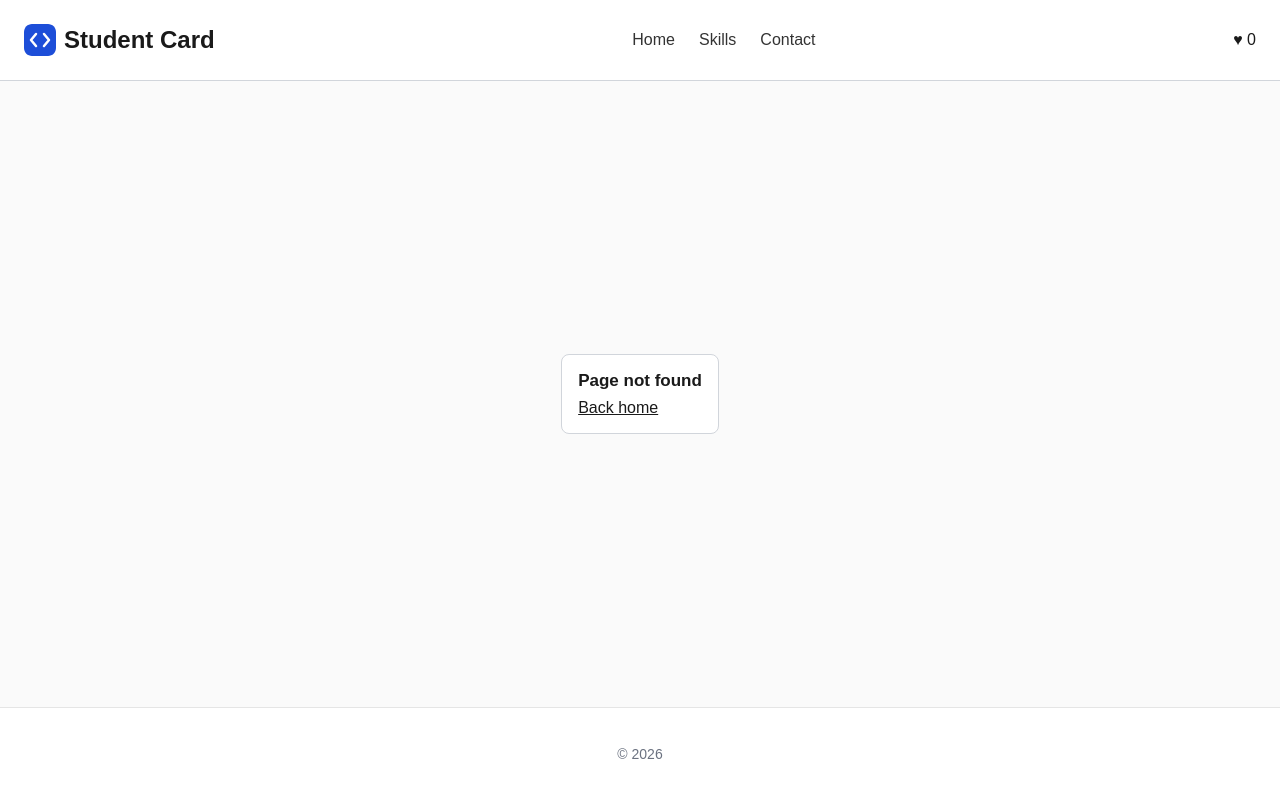
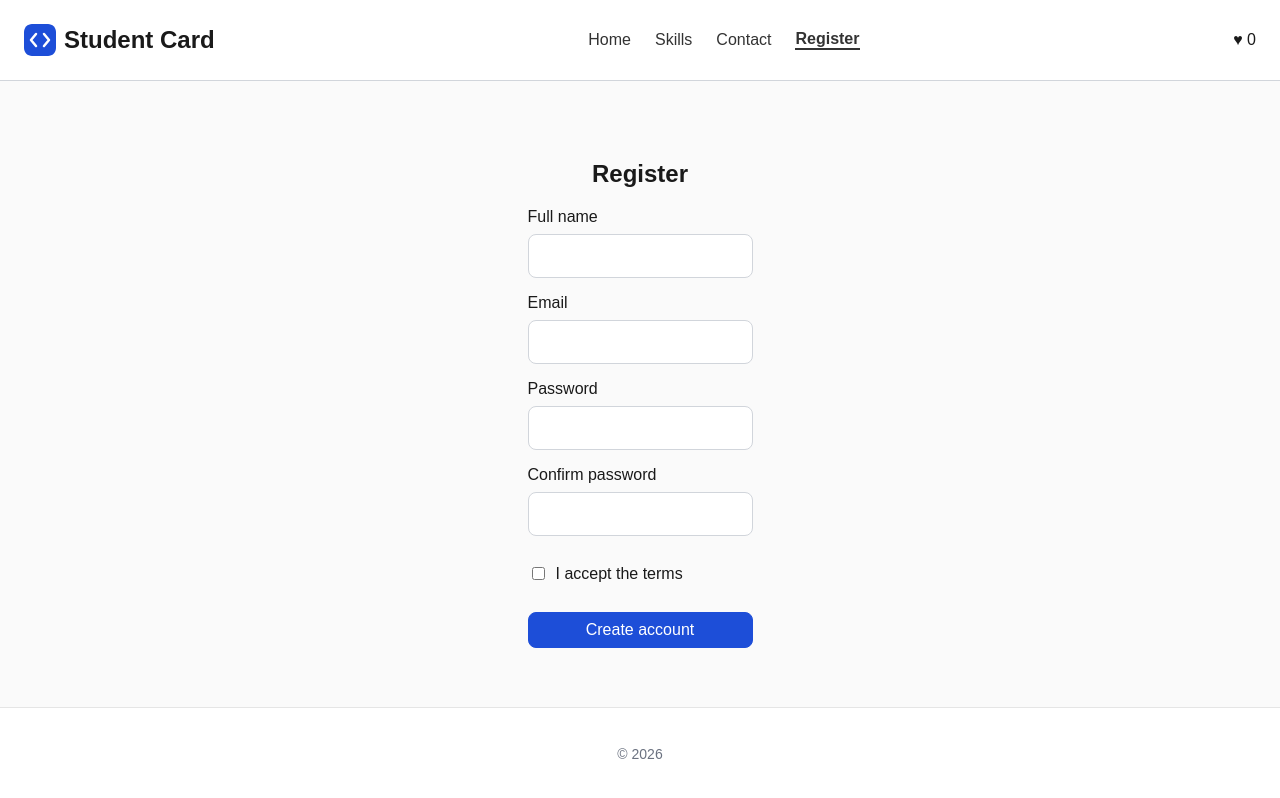
Before and after one commit to makishevat/iwamad-practice, a React (Vite) app: page /register in a window 1280 px wide. Before the commit this address had no page. Built offline with nearby package versions, Linux system fonts and the light colour scheme.

Commit message:
Part 1 – a Register page that works (a new route, five controlled fields, one validate function, errors on submit)

```diff
--- a/src/App.tsx
+++ b/src/App.tsx
@@ -4,6 +4,7 @@
 import { SkillsPage } from "./pages/SkillsPage";
 import { ContactPage } from "./pages/ContactPage";
 import { NotFoundPage } from "./pages/NotFoundPage";
+import { RegisterPage } from "./pages/RegisterPage";
 
 function App() {
   return (
@@ -12,6 +13,7 @@
         <Route index element={<HomePage />} />
         <Route path="skills" element={<SkillsPage />} />
         <Route path="contact" element={<ContactPage />} />
+        <Route path="register" element={<RegisterPage />} />
         <Route path="*" element={<NotFoundPage />} />
       </Route>
     </Routes>
--- a/src/components/Header.tsx
+++ b/src/components/Header.tsx
@@ -19,6 +19,7 @@
         <NavLink to="/" end>Home</NavLink>
         <NavLink to="/skills">Skills</NavLink>
         <NavLink to="/contact">Contact</NavLink>
+        <NavLink to="/register">Register</NavLink>
       </nav>
       <span className="likes-count">♥ {likes}</span>
     </header>
--- /dev/null
+++ b/src/lib/validateRegistration.ts
@@ -0,0 +1,37 @@
+export type RegistrationValues = {
+  fullName: string
+  email: string
+  password: string
+  confirmPassword: string
+  acceptTerms: boolean
+}
+
+export type RegistrationErrors = Partial<Record<keyof RegistrationValues, string>>
+
+export function validateRegistration(values: RegistrationValues): RegistrationErrors {
+  const errors: RegistrationErrors = {}
+
+  if (values.fullName.trim().length < 2) {
+    errors.fullName = 'Enter your full name'
+  }
+
+  if (!/^[^\s@]+@[^\s@]+\.[^\s@]+$/.test(values.email)) {
+    errors.email = 'Enter a valid email, like name@example.com'
+  }
+
+  if (values.password.length < 8) {
+    errors.password = 'Use at least 8 characters'
+  } else if (!/\d/.test(values.password)) {
+    errors.password = 'Include at least one number'
+  }
+
+  if (values.confirmPassword !== values.password) {
+    errors.confirmPassword = 'Passwords do not match'
+  }
+
+  if (!values.acceptTerms) {
+    errors.acceptTerms = 'Accept the terms to continue'
+  }
+
+  return errors
+}
--- /dev/null
+++ b/src/pages/RegisterPage.tsx
@@ -0,0 +1,121 @@
+import { useState } from "react";
+import type { ChangeEvent, SubmitEvent } from "react";
+import { Button } from "../components/ui/Button";
+import {
+  validateRegistration,
+  type RegistrationValues,
+} from "../lib/validateRegistration";
+
+const initialValues: RegistrationValues = {
+  fullName: "",
+  email: "",
+  password: "",
+  confirmPassword: "",
+  acceptTerms: false,
+};
+
+export function RegisterPage() {
+  const [values, setValues] = useState<RegistrationValues>(initialValues);
+  const [submitAttempted, setSubmitAttempted] = useState(false);
+  const [registered, setRegistered] = useState(false);
+
+  const errors = validateRegistration(values);
+
+  function handleChange(event: ChangeEvent<HTMLInputElement>) {
+    const { name, type, value, checked } = event.target;
+    setValues((current) => ({
+      ...current,
+      [name]: type === "checkbox" ? checked : value,
+    }));
+  }
+
+  function handleSubmit(event: SubmitEvent<HTMLFormElement>) {
+    event.preventDefault();
+    setSubmitAttempted(true);
+    if (Object.keys(errors).length === 0) {
+      setRegistered(true);
+    }
+  }
+
+  if (registered) {
+    return <p role="status">Thanks, {values.fullName.trim()}. You are registered.</p>;
+  }
+
+  const show = submitAttempted;
+
+  return (
+    <>
+      <h2>Register</h2>
+      <form className="form" onSubmit={handleSubmit} noValidate>
+        <div className="field">
+          <label htmlFor="fullName">Full name</label>
+          <input
+            id="fullName"
+            name="fullName"
+            value={values.fullName}
+            onChange={handleChange}
+            aria-invalid={show && errors.fullName ? true : undefined}
+          />
+          {show && errors.fullName && <p className="field-error">{errors.fullName}</p>}
+        </div>
+
+        <div className="field">
+          <label htmlFor="email">Email</label>
+          <input
+            id="email"
+            name="email"
+            type="email"
+            value={values.email}
+            onChange={handleChange}
+            aria-invalid={show && errors.email ? true : undefined}
+          />
+          {show && errors.email && <p className="field-error">{errors.email}</p>}
+        </div>
+
+        <div className="field">
+          <label htmlFor="password">Password</label>
+          <input
+            id="password"
+            name="password"
+            type="password"
+            value={values.password}
+            onChange={handleChange}
+            aria-invalid={show && errors.password ? true : undefined}
+          />
+          {show && errors.password && <p className="field-error">{errors.password}</p>}
+        </div>
+
+        <div className="field">
+          <label htmlFor="confirmPassword">Confirm password</label>
+          <input
+            id="confirmPassword"
+            name="confirmPassword"
+            type="password"
+            value={values.confirmPassword}
+            onChange={handleChange}
+            aria-invalid={show && errors.confirmPassword ? true : undefined}
+          />
+          {show && errors.confirmPassword && (
+            <p className="field-error">{errors.confirmPassword}</p>
+          )}
+        </div>
+
+        <div className="field">
+          <label className="check" htmlFor="acceptTerms">
+            <input
+              id="acceptTerms"
+              name="acceptTerms"
+              type="checkbox"
+              checked={values.acceptTerms}
+              onChange={handleChange}
+            />
+            I accept the terms
+          </label>
+          {show && errors.acceptTerms && <p className="field-error">{errors.acceptTerms}</p>}
+        </div>
+
+        <Button type="submit">Create account</Button>
+      </form>
+    </>
+  );
+}
--- a/src/styles/tokens.css
+++ b/src/styles/tokens.css
@@ -6,6 +6,7 @@
   --color-text-muted: #6b7280;
   --color-surface: #ffffff;
   --color-border: #d1d5db;
+  --color-error: #b91c1c;
 
   /* space */
   --space-2: 8px;
--- a/src/styles/ui.css
+++ b/src/styles/ui.css
@@ -54,3 +54,36 @@
   width: 32px;
   height: 32px;
 }
+form {
+  display: grid;
+  gap: var(--space-4);
+  max-width: 360px;
+}
+
+.field {
+  display: grid;
+  gap: var(--space-2);
+}
+.field input:not([type='checkbox']) {
+  box-sizing: border-box;
+  width: 100%;
+  font: inherit;
+  min-height: 44px;
+  padding: var(--space-2);
+  border: 1px solid var(--color-border);
+  border-radius: var(--radius-md);
+}
+.field input[aria-invalid='true'] {
+  border: 2px solid var(--color-error);
+}
+.field-error {
+  margin: 0;
+  color: var(--color-error);
+  font-size: 0.875rem;
+}
+.check {
+  display: flex;
+  align-items: center;
+  gap: var(--space-2);
+  min-height: 44px;
+}
```
